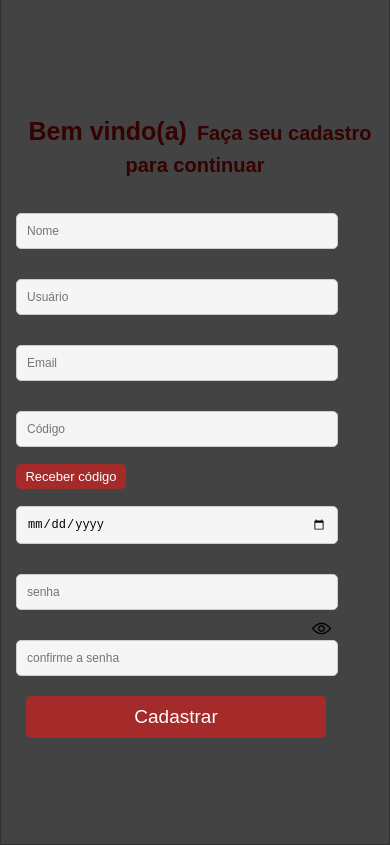
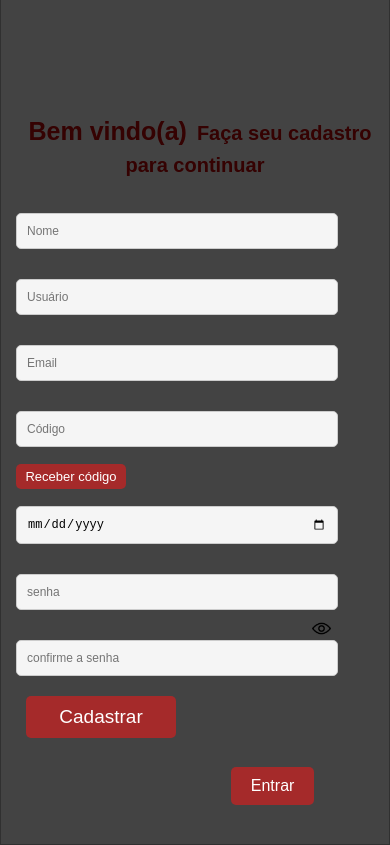
Before and after one commit to Betoojs/Bloco-de-notas, a plain HTML site: page src/cadastro/cadastro.html in a window 390 px wide. Drawn offline with Linux system fonts and the light colour scheme.

Commit message:
correcao bugs

```diff
--- a/src/cadastro/cadastro.css
+++ b/src/cadastro/cadastro.css
@@ -98,3 +98,17 @@
     right: 26%;
     top: 73.3%;
  }
+
+
+ #btn-voltar{
+    position: absolute;
+    background-color: brown;
+    color: white;
+    padding: 10px 20px;
+    border: none;
+    border-radius: 5px;
+    cursor: pointer;
+    font-size: 16px;
+    top: 90%;
+    margin-left: 40%;
+ }
--- a/src/cadastro/cadastro.html
+++ b/src/cadastro/cadastro.html
@@ -12,8 +12,7 @@
 <body>
     <div class="pagina-cadastro">
         <div class="formulario-cadastro">
-                <h1 class="titulo-cadastro"><span class="span-bemvindo">Bem vindo(a)</span><span
-                        class="span-cadastro">Faça
+            <h1 class="titulo-cadastro"><span class="span-bemvindo">Bem vindo(a)</span><span class="span-cadastro">Faça
                     seu cadastro para continuar</span></h1>
             <div class="conteudo-formulario">
                 <div class="nome-usuario">
@@ -36,7 +35,9 @@
                         autocomplete="off">
                     <button id="btn-cadastrar">Cadastrar</button>
                 </div>
+
             </div>
+            <button id="btn-voltar" onclick="voltar()">Entrar</button>
         </div>
     </div>
     <script src="cadastro.js"></script>
--- a/src/cadastro/cadastro.js
+++ b/src/cadastro/cadastro.js
@@ -7,6 +7,13 @@ const codigoVerificacao = document.getElementById('codigo');
 const aniversario = document.getElementById('data');
 const pass = document.getElementById('senha');
 const confirmepass = document.getElementById('confirmeSenha');
+
+
+function voltar (){
+  location.href = "http://127.0.0.1:5500/src/login/login.html"
+
+}
+
 
 
 // gerar codigo aleatorio
--- a/src/resposividade/cadastro.css
+++ b/src/resposividade/cadastro.css
@@ -18,7 +18,7 @@
     }
 
     #btn-cadastrar {
-        width: 300px;
+        width: 150px;
         margin: 5px 0 10px 25px;
         font-size: 19px;
     }
@@ -56,4 +56,7 @@
         right: 15%;
         top: 73.4%;
     }
+    #btn-voltar{
+        margin-top: 7px;
+    }
 }
```
Lines whose indentation alone changed are shown as unchanged.
